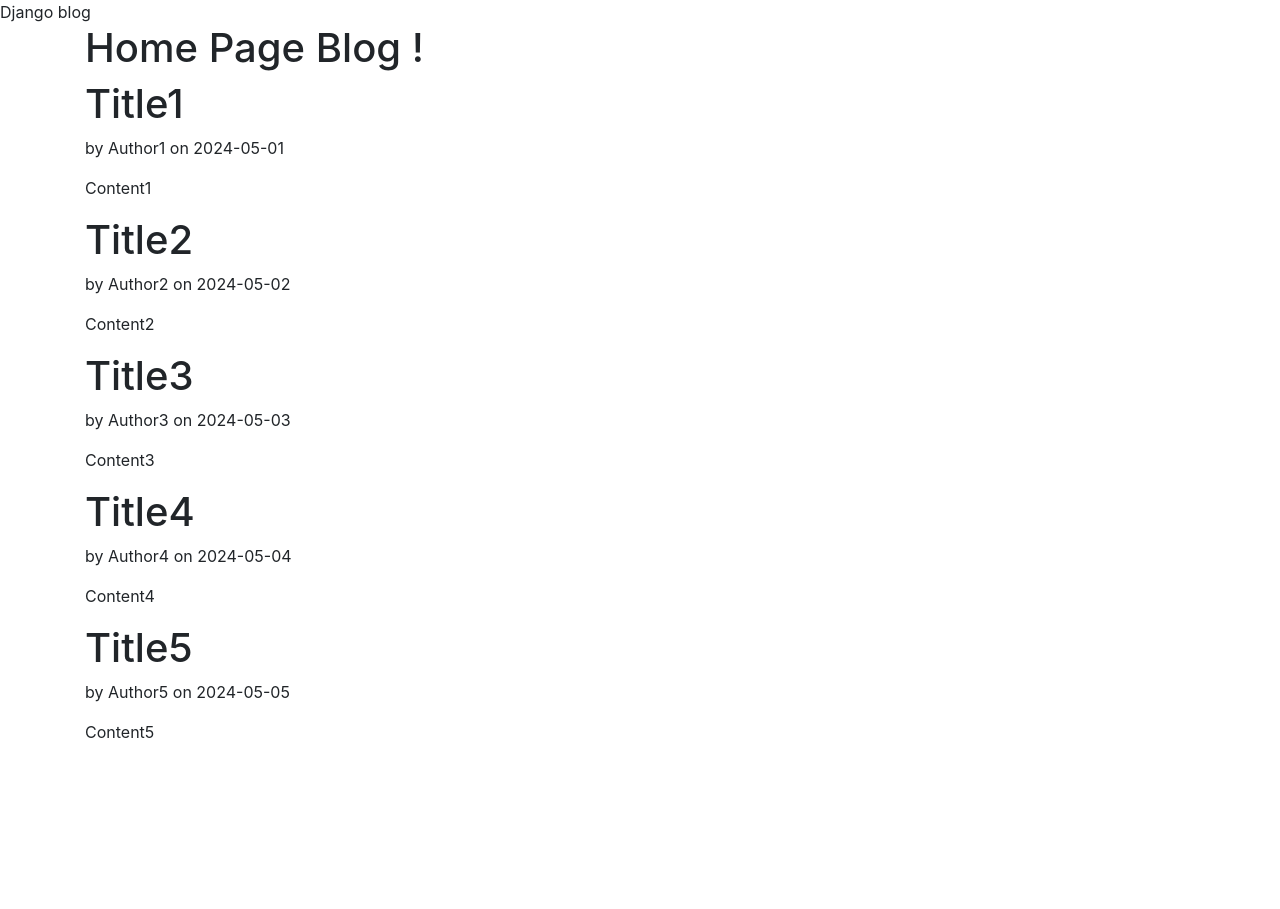
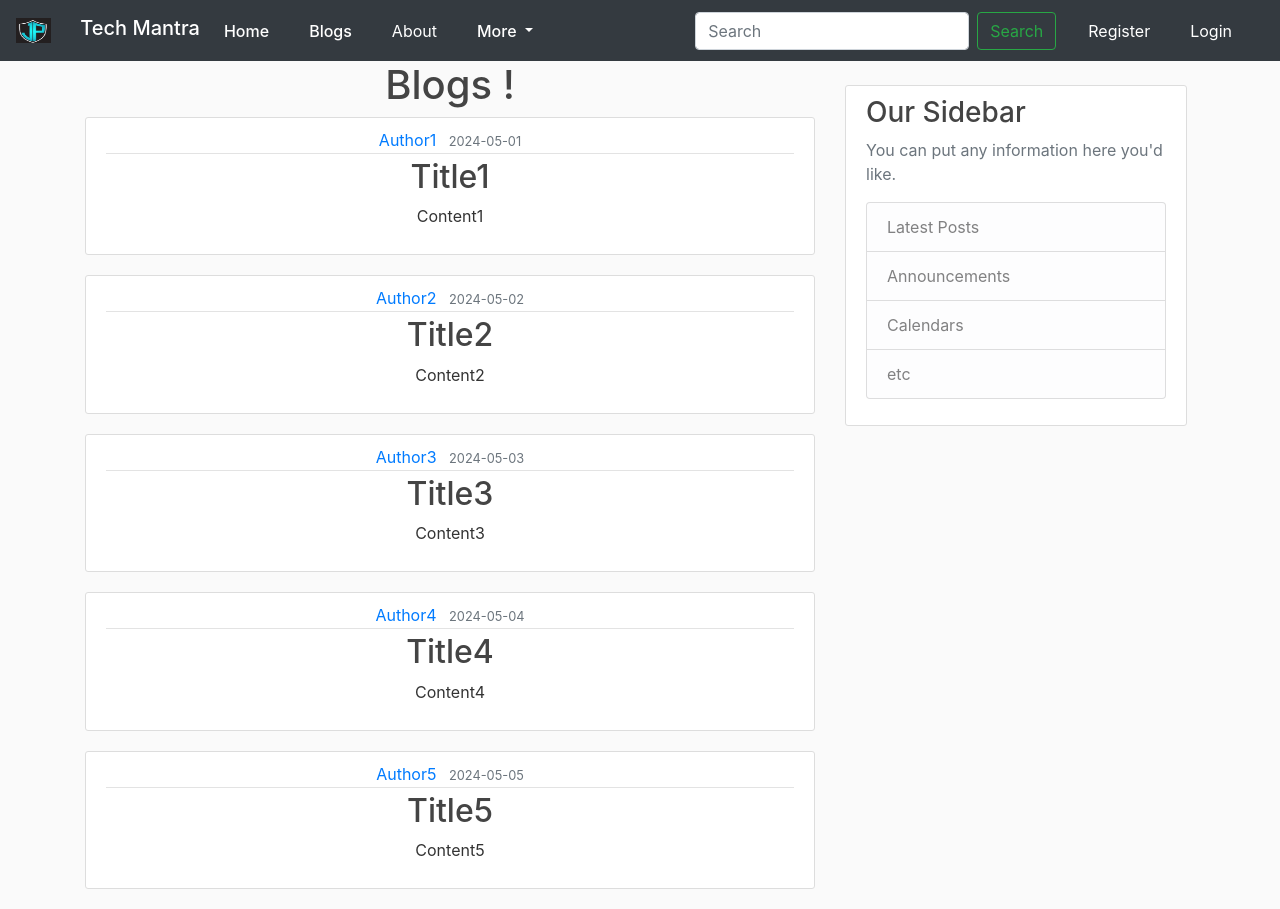
Before and after one commit to legionJP/Django_web, a Django app: page / in a window 1280 px wide. Before the commit the page ends 738 px from the top, so only its background shows below. Run offline with Django 5.2, Linux system fonts and the light colour scheme.

Commit message:
navbars and css implemetns

```diff
--- a/django_guide.txt
+++ b/django_guide.txt
@@ -66,3 +66,8 @@ $ python manage.py startapp 'appname'
 blog_app -> Templates -> blog_app -> template.html
 
 #using the template inherritance
+
+
+
+
+WXmGTLqkG8
--- /dev/null
+++ b/mywebsite/blog_app/static/blog_app/main.css
@@ -0,0 +1,83 @@
+body {
+    background: #fafafa;
+    color: #333333;
+  }
+
+  h1, h2, h3, h4, h5, h6 {
+    color: #444444;
+  }
+
+  ul {
+    margin: 0;
+  }
+
+  .bg-steel {
+    background-color: #5f788a;
+  }
+
+  .site-header .navbar-nav .nav-link {
+    color: #cbd5db;
+  }
+
+  .site-header .navbar-nav .nav-link:hover {
+    color: #ffffff;
+  }
+
+  .site-header .navbar-nav .nav-link.active {
+    font-weight: 500;
+  }
+
+  .content-section {
+    background: #ffffff;
+    padding: 10px 20px;
+    border: 1px solid #dddddd;
+    border-radius: 3px;
+    margin-bottom: 20px;
+  }
+
+  .article-title {
+    color: #444444;
+  }
+
+  a.article-title:hover {
+    color: #428bca;
+    text-decoration: none;
+  }
+
+  .article-content {
+    white-space: pre-line;
+  }
+
+  .article-img {
+    height: 65px;
+    width: 65px;
+    margin-right: 16px;
+  }
+
+  .article-metadata {
+    padding-bottom: 1px;
+    margin-bottom: 4px;
+    border-bottom: 1px solid #e3e3e3
+  }
+
+  .article-metadata a:hover {
+    color: #333;
+    text-decoration: none;
+  }
+
+  .article-svg {
+    width: 25px;
+    height: 25px;
+    vertical-align: middle;
+  }
+
+  .account-img {
+    height: 125px;
+    width: 125px;
+    margin-right: 20px;
+    margin-bottom: 16px;
+  }
+
+  .account-heading {
+    font-size: 2.5rem;
+  }
--- a/mywebsite/blog_app/templates/blog_app/base.html
+++ b/mywebsite/blog_app/templates/blog_app/base.html
@@ -1,22 +1,93 @@
+{% load static %}
 <!DOCTYPE html>
 <html lang="en">
 <head>
     <meta charset="UTF-8">
     <meta name="viewport" content="width=device-width, initial-scale=1,shrink-to-fit=no">
 
+    {% if title %}
+    <title> Django blog - {{ title }}
+    </title>
+    {% else %}
+    <title> Django blog </title>
+    {% endif %}
      <!-- Bootstrap CSS -->
-     <link rel="stylesheet" href="https://cdn.jsdelivr.net/npm/bootstrap@4.3.1/dist/css/bootstrap.min.css" integrity="sha384-ggOyR0iXCbMQv3Xipma34MD+dH/1fQ784/j6cY/iJTQUOhcWr7x9JvoRxT2MZw1T" crossorigin="anonymous"
+     <link rel="stylesheet" href="https://cdn.jsdelivr.net/npm/bootstrap@4.3.1/dist/css/bootstrap.min.css" integrity="sha384-ggOyR0iXCbMQv3Xipma34MD+dH/1fQ784/j6cY/iJTQUOhcWr7x9JvoRxT2MZw1T" crossorigin="anonymous">
+     <link rel="stylesheet" type="text/css" href="{% static 'blog_app/main.css' %}">  <!--atatic will load the absolute url of that main.css page -->
 
-    {% if title %}
-       <title> Django blog - {{ title }}</title>
-     {% else %}
-        <title> Django blog </title>
-     {% endif %}
 </head>
 <body>
-    <div class="container  justify-content-center align-item-center">
-        {% block content %} {% endblock %}
-    </div>
+    <header class="site-header">
+        <nav class="navbar navbar-expand-lg navbar-dark bg-dark style="background-color: #e3f2fd;">
+            <a class="navbar-brand mb-0 h1" href="#">
+                <img src= "/static/logo_image.jpg" class="navbar-brand mr-4 align-top"" width="35" height="35" alt="">
+                Tech Mantra
+            </a>
+            <button class="navbar-toggler mr-4" type="button" data-toggle="collapse" data-target="#navbarSupportedContent" aria-controls="navbarSupportedContent" aria-expanded="false" aria-label="Toggle navigation">
+              <span class="navbar-toggler-icon"></span>
+            </button>
+
+            <div class="collapse navbar-collapse" id="navbarSupportedContent">
+              <ul class="navbar-nav mr-auto">
+                <li class="nav-item active">
+                  <a class="nav-link active mr-4" href="{% url 'blog_app-home' %}"> Home <span class="sr-only">(current)</span></a>
+                </li>
+                <li class="nav-item mr-4">
+                    <a class="nav-link active" href="{% url 'blog_app-home' %}">Blogs</a>
+                  </li>
+                <li class="nav-item active">
+                  <a class="nav-link mr-4" href="{% url 'blog_app-about' %}">About</a>
+                </li>
+                <li class="nav-item dropdown active mr-4">
+                  <a class="nav-link dropdown-toggle mr-4 active" href="#" id="navbarDropdown" role="button" data-toggle="dropdown" aria-haspopup="true" aria-expanded="false">
+                    More
+                  </a>
+                  <div class="dropdown-menu" aria-labelledby="navbarDropdown">
+                    <a class="dropdown-item" href="#">resources</a>
+                    <a class="dropdown-item" href="#">Contribute</a>
+                    <div class="dropdown-divider"></div>
+                    <a class="dropdown-item" href="#">Something else here</a>
+                  </div>
+                </li>
+              </ul>
+              <form class="form-inline my-2 my-lg-0 mr-4">
+                <input class="form-control mr-sm-2" type="search" placeholder="Search" aria-label="Search">
+                <button class="btn btn-outline-success my-2 my-sm-0" type="submit">Search</button>
+              </form>
+              <ul class="navbar-nav ">
+              <li class="nav-item active ">
+                <a class="nav-link mr-4" href="#">Register</a>
+              </li>
+              <li class="nav-item active ">
+                <a class="nav-link mr-4" href="#">Login</a>
+              </li>
+            </ul>
+
+            </div>
+          </nav>
+    </header>
+
+    <main role="main" class="container">
+        <div class="row">
+          <div class="col-md-8 text-center">
+            {% block content %}{% endblock %}
+          </div>
+          <div class="col-md-4">
+            <br>
+            <div class="content-section mr-2">
+              <h3>Our Sidebar</h3>
+              <p class='text-muted'>You can put any information here you'd like.
+                <ul class="list-group">
+                  <li class="list-group-item list-group-item-light">Latest Posts</li>
+                  <li class="list-group-item list-group-item-light">Announcements</li>
+                  <li class="list-group-item list-group-item-light">Calendars</li>
+                  <li class="list-group-item list-group-item-light">etc</li>
+                </ul>
+              </p>
+            </div>
+          </div>
+        </div>
+      </main>
 
     <!-- Optional JavaScript -->
     <!-- jQuery first, then Popper.js, then Bootstrap JS -->
@@ -24,4 +95,6 @@
     <script src="https://cdn.jsdelivr.net/npm/popper.js@1.14.7/dist/umd/popper.min.js" integrity="sha384-UO2eT0CpHqdSJQ6hJty5KVphtPhzWj9WO1clHTMGa3JDZwrnQq4sF86dIHNDz0W1" crossorigin="anonymous"></script>
     <script src="https://cdn.jsdelivr.net/npm/bootstrap@4.3.1/dist/js/bootstrap.min.js" integrity="sha384-JjSmVgyd0p3pXB1rRibZUAYoIIy6OrQ6VrjIEaFf/nJGzIxFDsf4x0xIM+B07jRM" crossorigin="anonymous"></script>
 </body>
+
+
 </html>
--- a/mywebsite/blog_app/templates/blog_app/home.html
+++ b/mywebsite/blog_app/templates/blog_app/home.html
@@ -1,13 +1,27 @@
 {% extends "blog_app/base.html" %}
 
 {% block content %}
-    <h1>Home Page Blog !</h1>
+<h1> Blogs !</h1>
+    {% for post in posts %}
+    <article class="media content-section">
+        <div class="media-body">
+            <div class="article-metadata">
+                <a class="mr-2" href="#">{{ post.author }}</a>
+                <small class="text-muted">
+                {{ post.date_posted }}
+                </small>
+            </div>
+            <h2><a class="article-title" href="#">{{ post.title }}</a></h2>
+            <p class="article-content">{{ post.content }}</p>
+        </div>
+    </article>
+    {% endfor %}
 
-    {% for post in posts %}
-        <h1>{{ post.title }}</h1>
+    <!-- {% for post in posts %}
+        <h2>{{ post.title }}</h2>
         <P> by {{ post.author }} on {{ post.date_posted }}</P>
         <p> {{post.content}}</p>
 
-    {% endfor %}
+    {% endfor %} -->
 
 {% endblock content  %}
```
Also changed, not shown: mywebsite/blog_app/static/logo_image.jpg (added).
